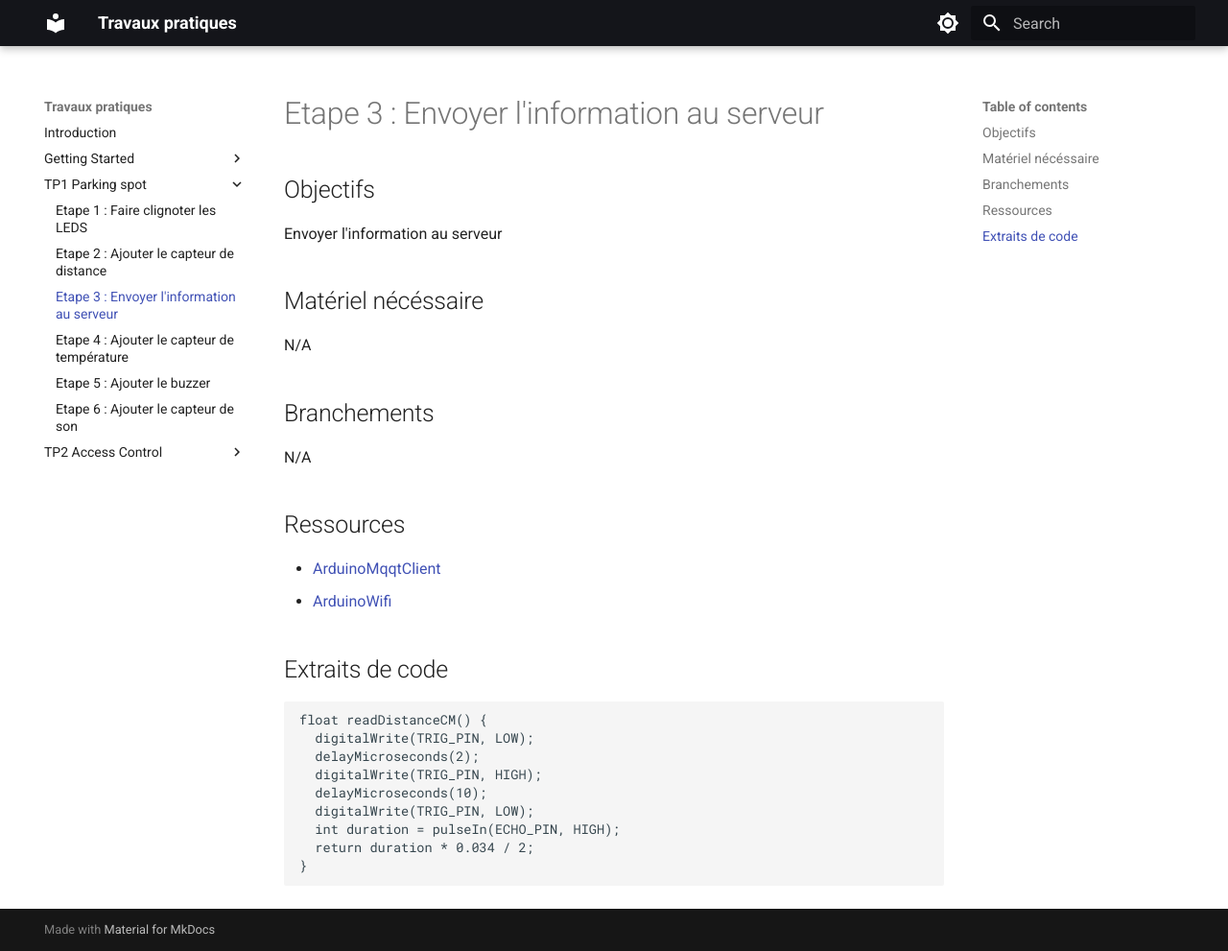
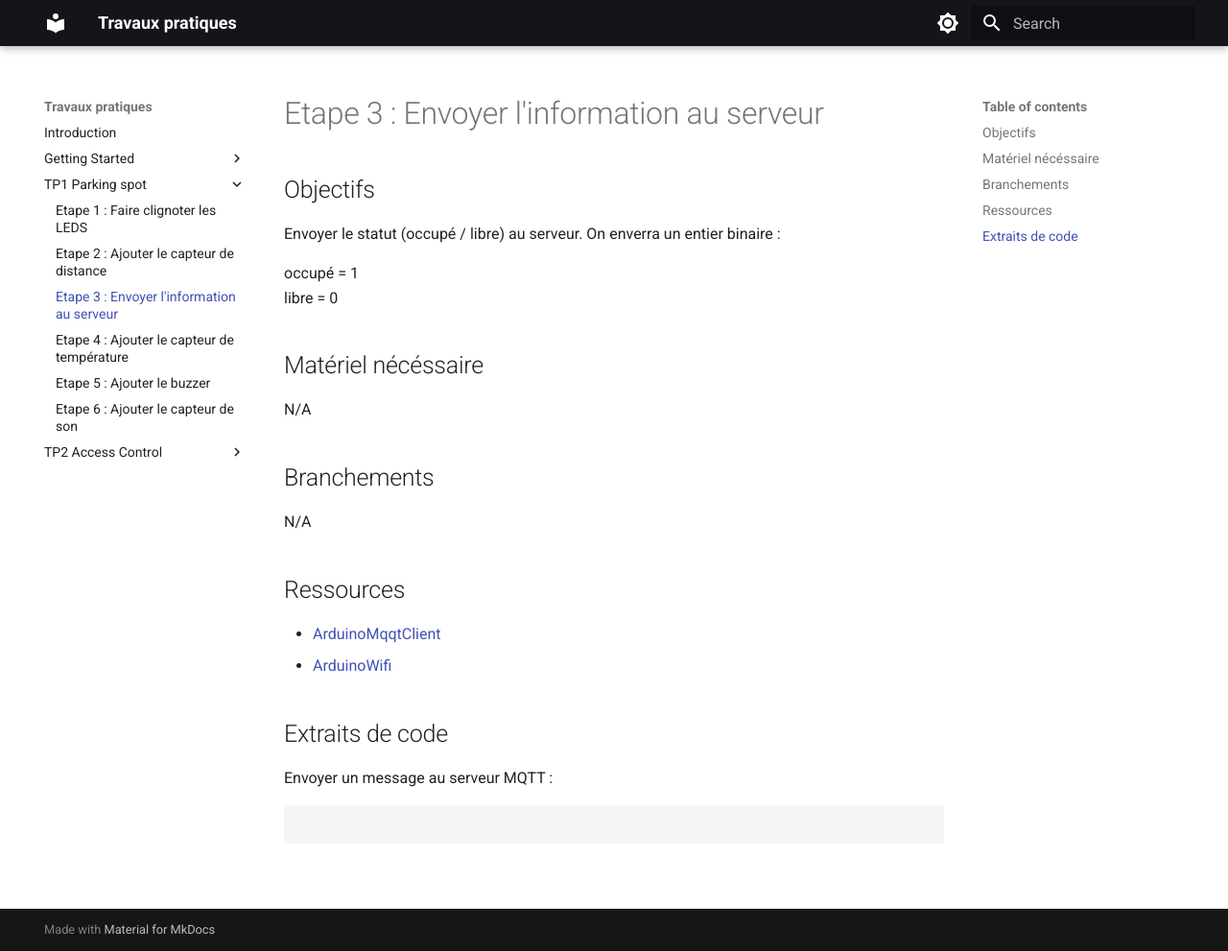
Before and after one commit to JulesAaelio/docs-tp-parking, an MkDocs documentation site: the page built from docs/TP1-Parking-spot/etape-3.md, in a window 1280 px wide and 991 px high. Shown: the whole window at 96% size. Built offline with MkDocs 1.6.1 and Material for MkDocs 9.7.7, drawn with Linux system fonts in a browser that asks for light colours.

````diff
--- a/docs/TP1-Parking-spot/etape-3.md
+++ b/docs/TP1-Parking-spot/etape-3.md
@@ -1,7 +1,11 @@
 # Etape 3 : Envoyer l'information au serveur
 
 ## Objectifs
-Envoyer l'information au serveur
+Envoyer le statut (occupé / libre) au serveur.
+On enverra un entier binaire :
+
+occupé = 1
+libre = 0
 
 ## Matériel nécéssaire
 N/A
@@ -10,18 +14,11 @@ N/A
 N/A
 
 ## Ressources
-- [ArduinoMqqtClient](https://github.com/arduino-libraries/ArduinoMqttClient)
-- [ArduinoWifi]()
+- [ArduinoMqqtClient](https://www.arduino.cc/reference/en/libraries/arduinomqttclient/)
+- [ArduinoWifi](https://www.arduino.cc/reference/en/libraries/wifi/)
+
 ## Extraits de code
+Envoyer un message au serveur MQTT :
+```c
 
-```c
-float readDistanceCM() {
-  digitalWrite(TRIG_PIN, LOW);
-  delayMicroseconds(2);
-  digitalWrite(TRIG_PIN, HIGH);
-  delayMicroseconds(10);
-  digitalWrite(TRIG_PIN, LOW);
-  int duration = pulseIn(ECHO_PIN, HIGH);
-  return duration * 0.034 / 2;
-}
 ```
````
Also changed, not shown: docs/Getting_Started/1-ide.md (+4 -3 lines), docs/Getting_Started/2-breaboard.md (deleted, +0 -3 lines), docs/Getting_Started/2-tools.md (added, +10 -0 lines), docs/TP1-Parking-spot/etape-1.md (+4 -2 lines), docs/TP1-Parking-spot/etape-2.md (+3 -2 lines), docs/TP1-Parking-spot/etape-4.md (+8 -2 lines), docs/TP1-Parking-spot/etape-5.md (+10 -1 lines), docs/images/pin_layout.png (added), docs/images/step-1_bb.png (added), docs/images/step-1_schem.png (added), docs/images/step-2_bb.png (added), docs/images/step-2_schem.png (added).
